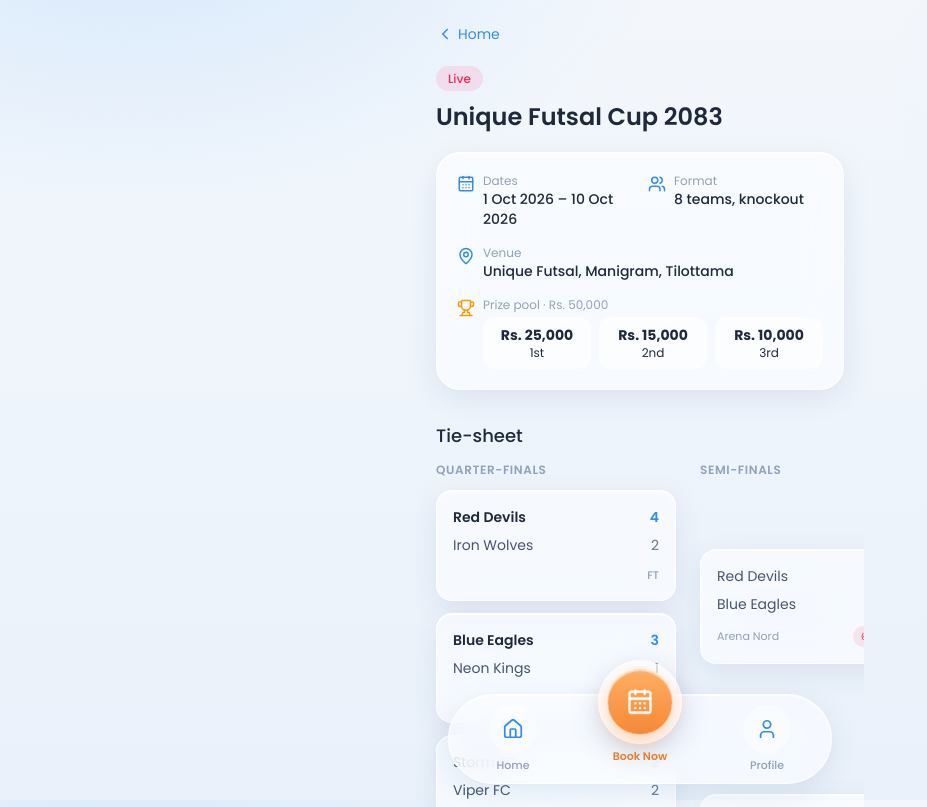
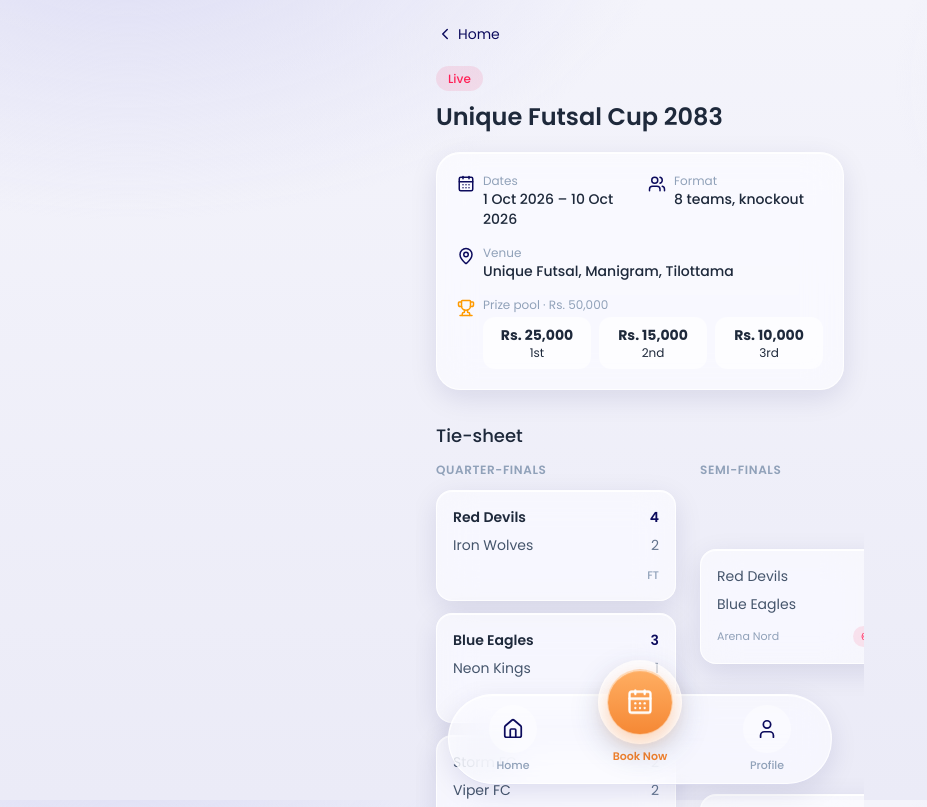
Before and after one commit to rahishd/uniquefutsalclient, a Next.js app: page /tournaments in a window 1280 px wide. Shown: the top 807 px of the page, without its empty margins (0-927 px from the left). Built offline with nearby package versions, Linux system fonts and the light colour scheme.

Commit message:
Apply company navy (#0c0b5d) as brand colour across the theme

```diff
--- a/app/globals.css
+++ b/app/globals.css
@@ -2,23 +2,23 @@
 
 @theme inline {
   --font-sans: var(--font-poppins);
-  --color-brand: #2f8cf0;
+  --color-brand: #0c0b5d;
   --color-accent: #f5822a;
   --color-ink: #1e293b;
 }
 
 html {
   color-scheme: light;
-  background: #eef4fb;
+  background: #eeeef9;
 }
 
 body {
   font-family: var(--font-poppins), ui-sans-serif, system-ui, sans-serif;
   color: var(--color-ink);
   background:
-    radial-gradient(900px 500px at 10% -10%, #d6e8fb 0%, transparent 60%),
-    radial-gradient(700px 500px at 100% 10%, #e3ecfb 0%, transparent 55%),
-    linear-gradient(180deg, #f3f7fc 0%, #eaf1fa 100%);
+    radial-gradient(900px 500px at 10% -10%, #dcdcf4 0%, transparent 60%),
+    radial-gradient(700px 500px at 100% 10%, #e6e6f7 0%, transparent 55%),
+    linear-gradient(180deg, #f4f4fb 0%, #ebebf7 100%);
   background-attachment: fixed;
   overflow-x: hidden;
 }
@@ -28,7 +28,7 @@ body {
   background: rgba(255, 255, 255, 0.55);
   border: 1px solid rgba(255, 255, 255, 0.8);
   box-shadow:
-    0 8px 28px rgba(40, 80, 140, 0.1),
+    0 8px 28px rgba(12, 11, 93, 0.1),
     inset 0 1px 0 rgba(255, 255, 255, 0.9);
   backdrop-filter: blur(18px) saturate(160%);
   -webkit-backdrop-filter: blur(18px) saturate(160%);
@@ -45,8 +45,8 @@ body {
 }
 
 .glass-active {
-  background: linear-gradient(180deg, #4aa3ff, #2f8cf0);
+  background: linear-gradient(180deg, #2a2a9c, #0c0b5d);
   box-shadow:
-    0 8px 20px rgba(47, 140, 240, 0.45),
+    0 8px 20px rgba(12, 11, 93, 0.45),
     inset 0 1px 0 rgba(255, 255, 255, 0.5);
 }
--- a/app/icons/192/route.tsx
+++ b/app/icons/192/route.tsx
@@ -10,7 +10,7 @@ export function GET() {
           display: "flex",
           alignItems: "center",
           justifyContent: "center",
-          background: "#2f8cf0",
+          background: "#0c0b5d",
           color: "#ffffff",
           fontSize: 110,
           fontWeight: 800,
--- a/app/icons/512/route.tsx
+++ b/app/icons/512/route.tsx
@@ -10,7 +10,7 @@ export function GET() {
           display: "flex",
           alignItems: "center",
           justifyContent: "center",
-          background: "#2f8cf0",
+          background: "#0c0b5d",
           color: "#ffffff",
           fontSize: 300,
           fontWeight: 800,
--- a/app/layout.tsx
+++ b/app/layout.tsx
@@ -14,7 +14,7 @@ export const metadata: Metadata = {
 };
 
 export const viewport: Viewport = {
-  themeColor: "#eef4fb",
+  themeColor: "#0c0b5d",
   width: "device-width",
   initialScale: 1,
   viewportFit: "cover",
--- a/app/manifest.ts
+++ b/app/manifest.ts
@@ -9,8 +9,8 @@ export default function manifest(): MetadataRoute.Manifest {
     scope: "/",
     display: "standalone",
     orientation: "portrait",
-    background_color: "#eef4fb",
-    theme_color: "#eef4fb",
+    background_color: "#0c0b5d",
+    theme_color: "#0c0b5d",
     icons: [
       { src: "/icons/192", sizes: "192x192", type: "image/png", purpose: "any" },
       { src: "/icons/512", sizes: "512x512", type: "image/png", purpose: "any" },
--- a/components/HomeScreen.tsx
+++ b/components/HomeScreen.tsx
@@ -37,7 +37,7 @@ export default function HomeScreen() {
       {/* Header: user info left, notifications right */}
       <header className="flex items-center justify-between">
         <Link href="/profile" className="flex items-center gap-3">
-          <span className="flex h-14 w-14 items-center justify-center rounded-full bg-gradient-to-br from-sky-400 to-brand text-lg font-semibold text-white ring-2 ring-white shadow-md">
+          <span className="flex h-14 w-14 items-center justify-center rounded-full bg-gradient-to-br from-[#2a2a9c] to-brand text-lg font-semibold text-white ring-2 ring-white shadow-md">
             {userName.slice(0, 1).toUpperCase()}
           </span>
           <span>
@@ -79,9 +79,9 @@ export default function HomeScreen() {
       </div>
 
       {/* Promo banner */}
-      <section className="relative mt-6 overflow-hidden rounded-3xl bg-gradient-to-br from-sky-200 via-sky-100 to-blue-200 p-5 shadow-[0_10px_30px_rgba(60,120,200,0.18)]">
+      <section className="relative mt-6 overflow-hidden rounded-3xl bg-gradient-to-br from-[#0c0b5d] via-[#16167f] to-[#2a2aa8] p-5 text-white shadow-[0_10px_30px_rgba(12,11,93,0.35)]">
         <div className="relative z-10 max-w-[62%]">
-          <p className="text-xs font-medium text-orange-500">Up to 25% off today</p>
+          <p className="text-xs font-medium text-orange-300">Up to 25% off today</p>
           <h2 className="mt-1 text-xl font-medium leading-snug">Exclusive deals on your next game</h2>
           <Link href="/book" className="glass-btn mt-4 inline-flex items-center gap-2 rounded-full px-4 py-2.5 text-sm font-medium text-white">
             <CalendarDays size={16} /> Book now
```
